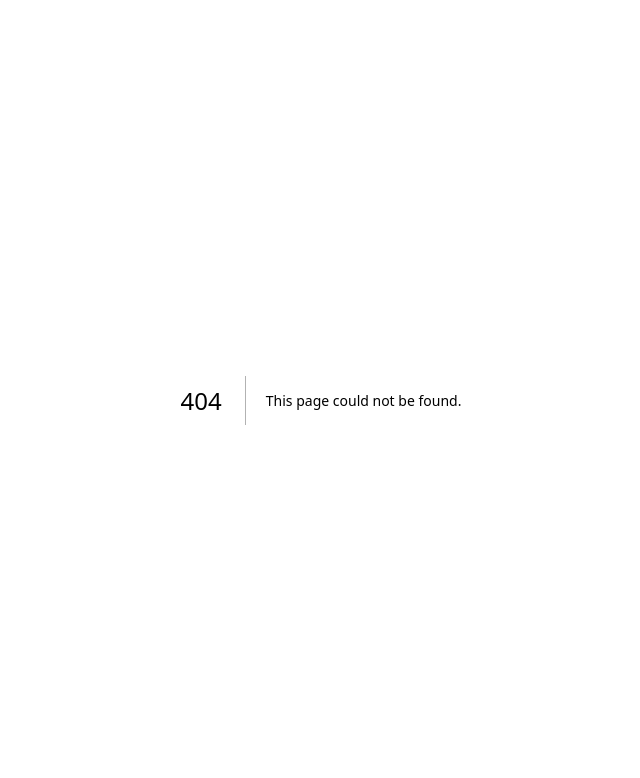
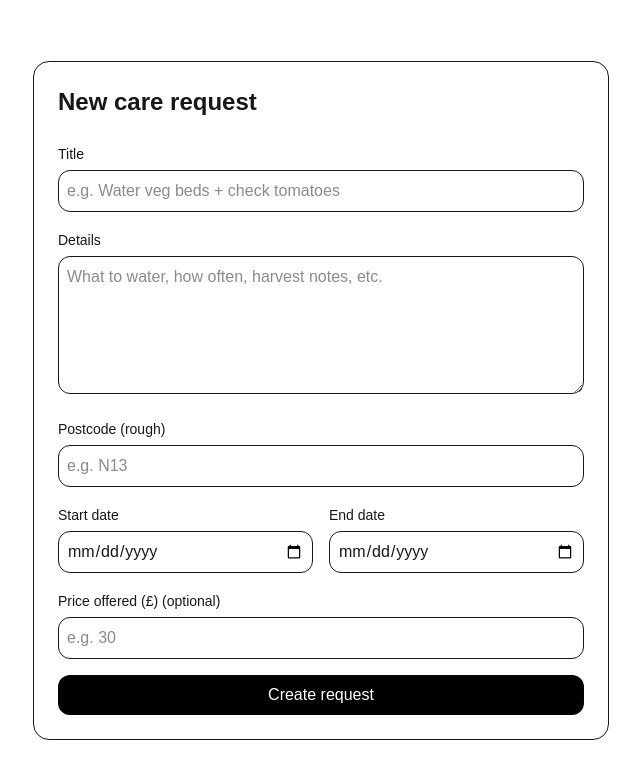
Before and after one commit to Erkan191/garden-sitters, a Next.js app: page /requests/new in a window 1280 px wide. Before the commit this address had no page. Shown: the top 778 px of the page, without its empty margins (319-959 px from the left). Built offline with nearby package versions, Linux system fonts and the light colour scheme; no server answers.

Commit message:
Add care requests (create + browse)

```diff
--- /dev/null
+++ b/src/app/requests/new/page.js
@@ -0,0 +1,123 @@
+"use client";
+
+import { useState } from "react";
+import { useRouter } from "next/navigation";
+import { supabase } from "@/lib/supabaseClient";
+
+export default function NewRequestPage() {
+  const router = useRouter();
+  const [msg, setMsg] = useState("");
+
+  const [title, setTitle] = useState("");
+  const [details, setDetails] = useState("");
+  const [postcode, setPostcode] = useState("");
+  const [startDate, setStartDate] = useState("");
+  const [endDate, setEndDate] = useState("");
+  const [price, setPrice] = useState("");
+
+  async function handleCreate(e) {
+    e.preventDefault();
+    setMsg("Creating request...");
+
+    const { data: userData } = await supabase.auth.getUser();
+    const user = userData?.user;
+    if (!user) return router.push("/login");
+
+    const { error } = await supabase.from("care_requests").insert({
+      owner_id: user.id,
+      title,
+      details,
+      postcode,
+      start_date: startDate,
+      end_date: endDate,
+      price_offered_gbp: price === "" ? null : Number(price),
+    });
+
+    if (error) return setMsg(error.message);
+
+    router.push("/requests");
+  }
+
+  return (
+    <main className="min-h-screen flex items-center justify-center p-6">
+      <div className="w-full max-w-xl rounded-2xl border p-6">
+        <h1 className="text-2xl font-semibold">New care request</h1>
+
+        <form onSubmit={handleCreate} className="mt-6 space-y-4">
+          <div>
+            <label className="text-sm">Title</label>
+            <input
+              className="mt-1 w-full rounded-xl border p-2"
+              value={title}
+              onChange={(e) => setTitle(e.target.value)}
+              required
+              placeholder="e.g. Water veg beds + check tomatoes"
+            />
+          </div>
+
+          <div>
+            <label className="text-sm">Details</label>
+            <textarea
+              className="mt-1 w-full rounded-xl border p-2"
+              value={details}
+              onChange={(e) => setDetails(e.target.value)}
+              rows={5}
+              placeholder="What to water, how often, harvest notes, etc."
+            />
+          </div>
+
+          <div>
+            <label className="text-sm">Postcode (rough)</label>
+            <input
+              className="mt-1 w-full rounded-xl border p-2"
+              value={postcode}
+              onChange={(e) => setPostcode(e.target.value)}
+              placeholder="e.g. N13"
+            />
+          </div>
+
+          <div className="grid grid-cols-1 gap-4 sm:grid-cols-2">
+            <div>
+              <label className="text-sm">Start date</label>
+              <input
+                className="mt-1 w-full rounded-xl border p-2"
+                type="date"
+                value={startDate}
+                onChange={(e) => setStartDate(e.target.value)}
+                required
+              />
+            </div>
+
+            <div>
+              <label className="text-sm">End date</label>
+              <input
+                className="mt-1 w-full rounded-xl border p-2"
+                type="date"
+                value={endDate}
+                onChange={(e) => setEndDate(e.target.value)}
+                required
+              />
+            </div>
+          </div>
+
+          <div>
+            <label className="text-sm">Price offered (£) (optional)</label>
+            <input
+              className="mt-1 w-full rounded-xl border p-2"
+              value={price}
+              onChange={(e) => setPrice(e.target.value)}
+              inputMode="decimal"
+              placeholder="e.g. 30"
+            />
+          </div>
+
+          <button className="w-full rounded-xl bg-black text-white p-2">
+            Create request
+          </button>
+
+          {msg && <p className="text-sm opacity-80">{msg}</p>}
+        </form>
+      </div>
+    </main>
+  );
+}
--- /dev/null
+++ b/src/app/requests/page.js
@@ -0,0 +1,66 @@
+"use client";
+
+import { useEffect, useState } from "react";
+import { useRouter } from "next/navigation";
+import { supabase } from "@/lib/supabaseClient";
+
+export default function RequestsPage() {
+  const router = useRouter();
+  const [loading, setLoading] = useState(true);
+  const [requests, setRequests] = useState([]);
+  const [errorMsg, setErrorMsg] = useState("");
+
+  useEffect(() => {
+    async function load() {
+      const { data: userData } = await supabase.auth.getUser();
+      if (!userData?.user) return router.push("/login");
+
+      const { data, error } = await supabase
+        .from("care_requests")
+        .select("id, title, postcode, start_date, end_date, price_offered_gbp, status, created_at")
+        .order("created_at", { ascending: false });
+
+      if (error) setErrorMsg(error.message);
+      else setRequests(data ?? []);
+
+      setLoading(false);
+    }
+
+    load();
+  }, [router]);
+
+  return (
+    <main className="min-h-screen p-6">
+      <div className="mx-auto max-w-3xl">
+        <div className="flex items-center justify-between">
+          <h1 className="text-2xl font-semibold">Care requests</h1>
+          <a className="underline" href="/requests/new">New request</a>
+        </div>
+
+        {loading && <p className="mt-4">Loading...</p>}
+        {errorMsg && <p className="mt-4">{errorMsg}</p>}
+
+        {!loading && !errorMsg && (
+          <div className="mt-6 space-y-3">
+            {requests.length === 0 ? (
+              <p>No requests yet.</p>
+            ) : (
+              requests.map((r) => (
+                <div key={r.id} className="rounded-2xl border p-4">
+                  <h2 className="text-lg font-semibold">{r.title}</h2>
+                  <p className="text-sm opacity-80">
+                    {r.postcode || "No postcode"} • {r.start_date} → {r.end_date}
+                  </p>
+                  <p className="mt-1 text-sm opacity-80">
+                    Status: {r.status}
+                    {r.price_offered_gbp != null ? ` • £${r.price_offered_gbp}` : ""}
+                  </p>
+                </div>
+              ))
+            )}
+          </div>
+        )}
+      </div>
+    </main>
+  );
+}
```
